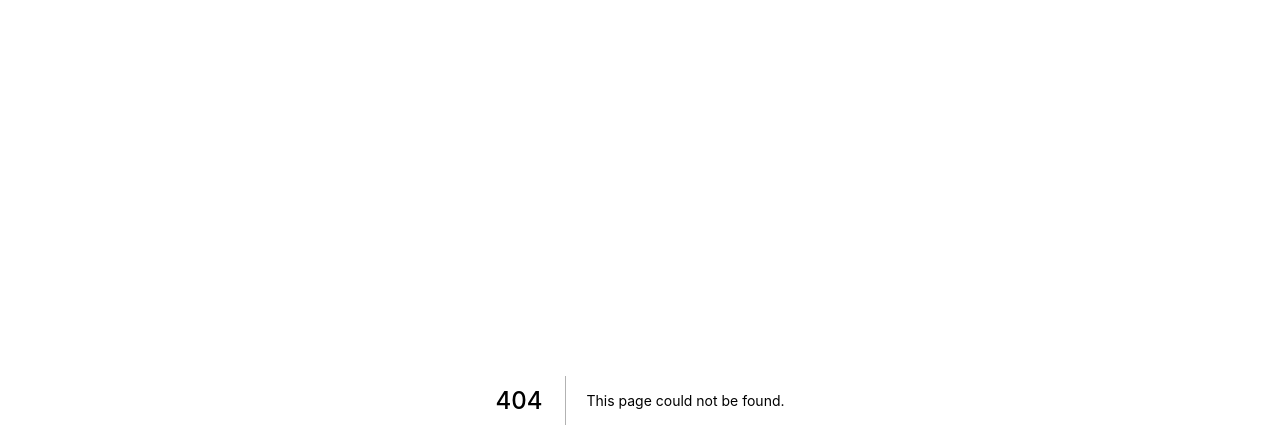
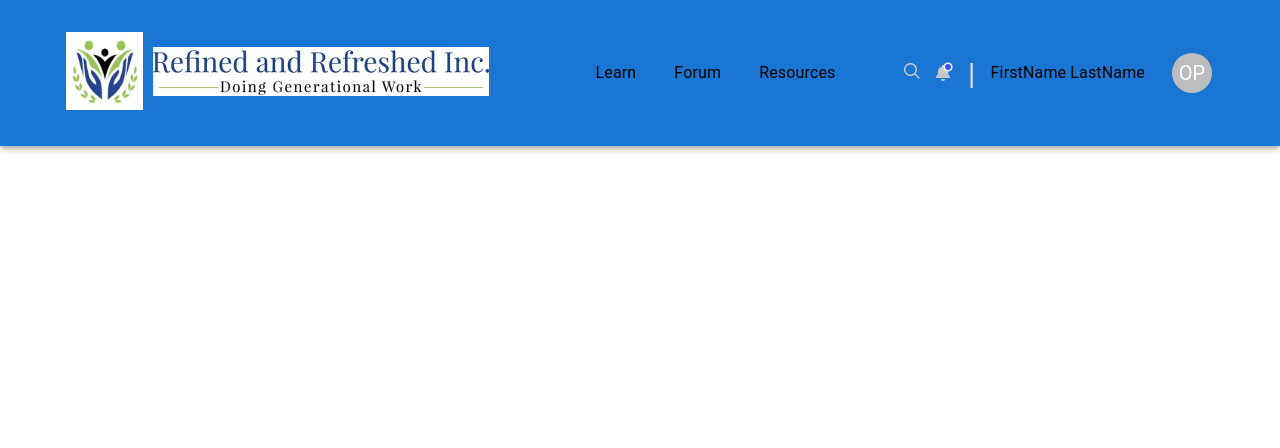
Before and after one commit to gagank02/legacy-builders-portal, a Next.js app in the folder client/: page /communityPost in a window 1280 px wide. Before the commit this address had no page. Shown: the top 448 px of the page. Built offline with nearby package versions, Linux system fonts and the light colour scheme.

Commit message:
Initial community post commit

```diff
--- /dev/null
+++ b/client/pages/communityPost.js
@@ -0,0 +1,18 @@
+import Navbar from '../components/Navbar'
+
+const CommunityPost = ({title}) => {
+    return (
+        <>
+        <div>
+          <Navbar></Navbar>
+          <h1>Create a new post!</h1>
+          <form>
+
+          </form>
+
+        </div>
+        </>
+     );
+}
+
+export default CommunityPost;
```
